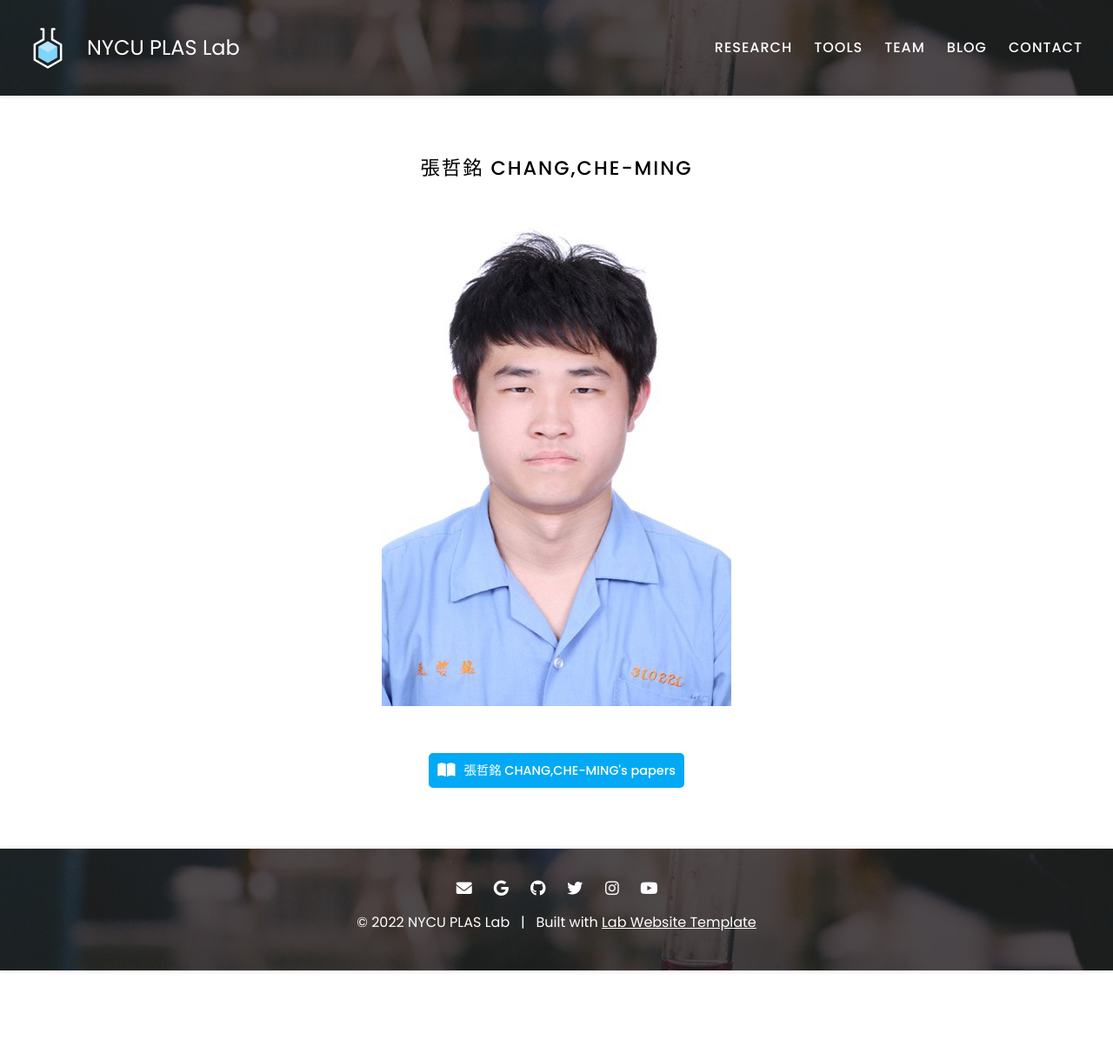
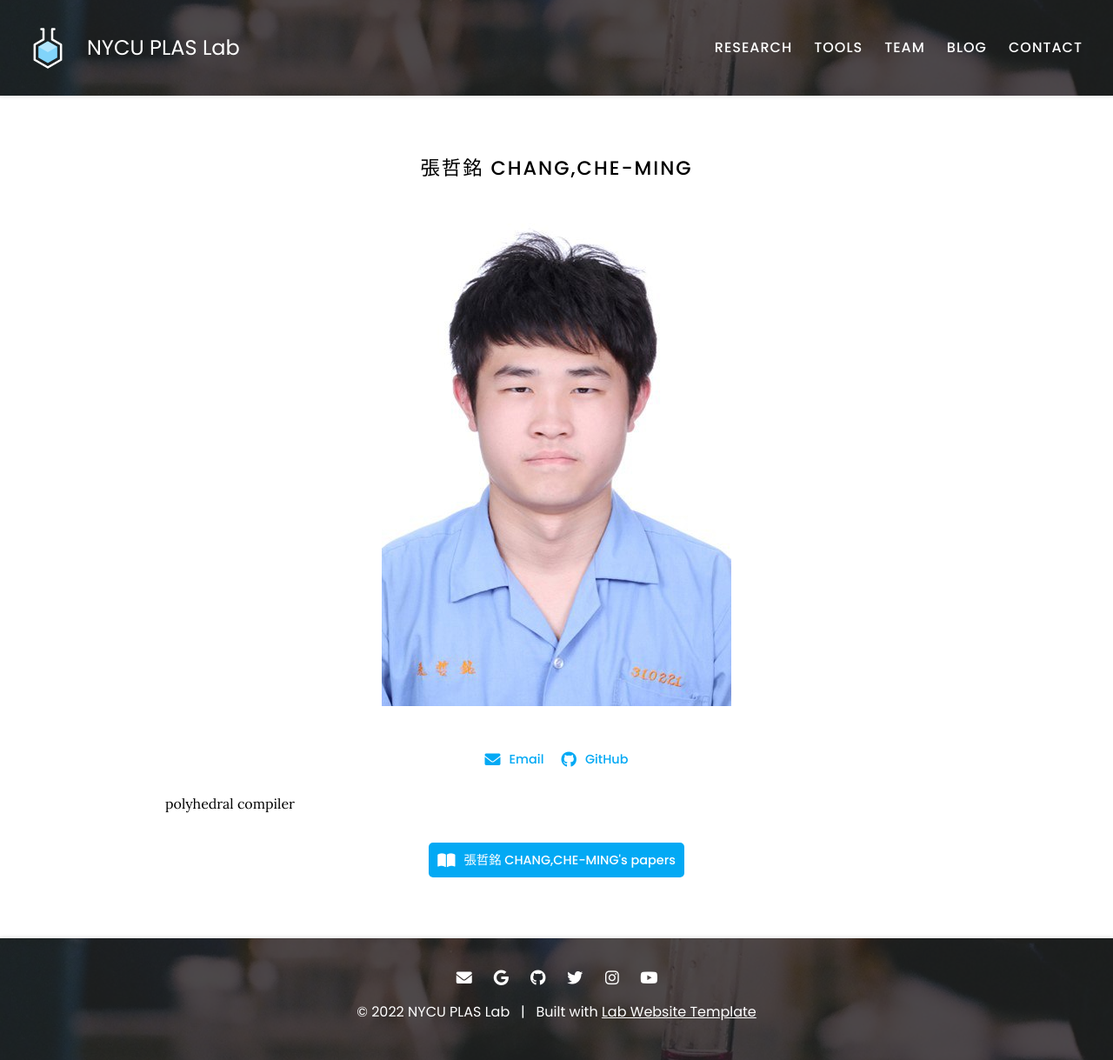
Before and after one commit to NYCU-PLAS/NYCU-PLAS.github.io, a Jekyll site: the page built from _members/CHANG-CHE-MING.md, in a window 1280 px wide. Shown: the whole page at 87% size. Built offline with Jekyll 4.4.1, drawn with Linux system fonts in a browser that asks for light colours; before the commit the page ends 1116 px from its top, so only the background shows below that; part of the change alters nothing that is shown.

Commit message:
Update CHANG-CHE-MING.md

```diff
--- a/_members/CHANG-CHE-MING.md
+++ b/_members/CHANG-CHE-MING.md
@@ -1,13 +1,16 @@
 ---
 name: 張哲銘 CHANG,CHE-MING
 image: images/students/photo_2022-09-13 11.29.38.jpeg
-description: 2022/09 入學
-role: 一年級
+description: 資訊科學與工程研究所甲組 2022/09 入學
+role: 碩士班一年級
 
 aliases:
 
 links:
     home-page:
-    email:
-    github:
+    email: ming.cs11@nycu.edu.tw
+    github: Ming0816
 ---
+
+
+polyhedral compiler
```
